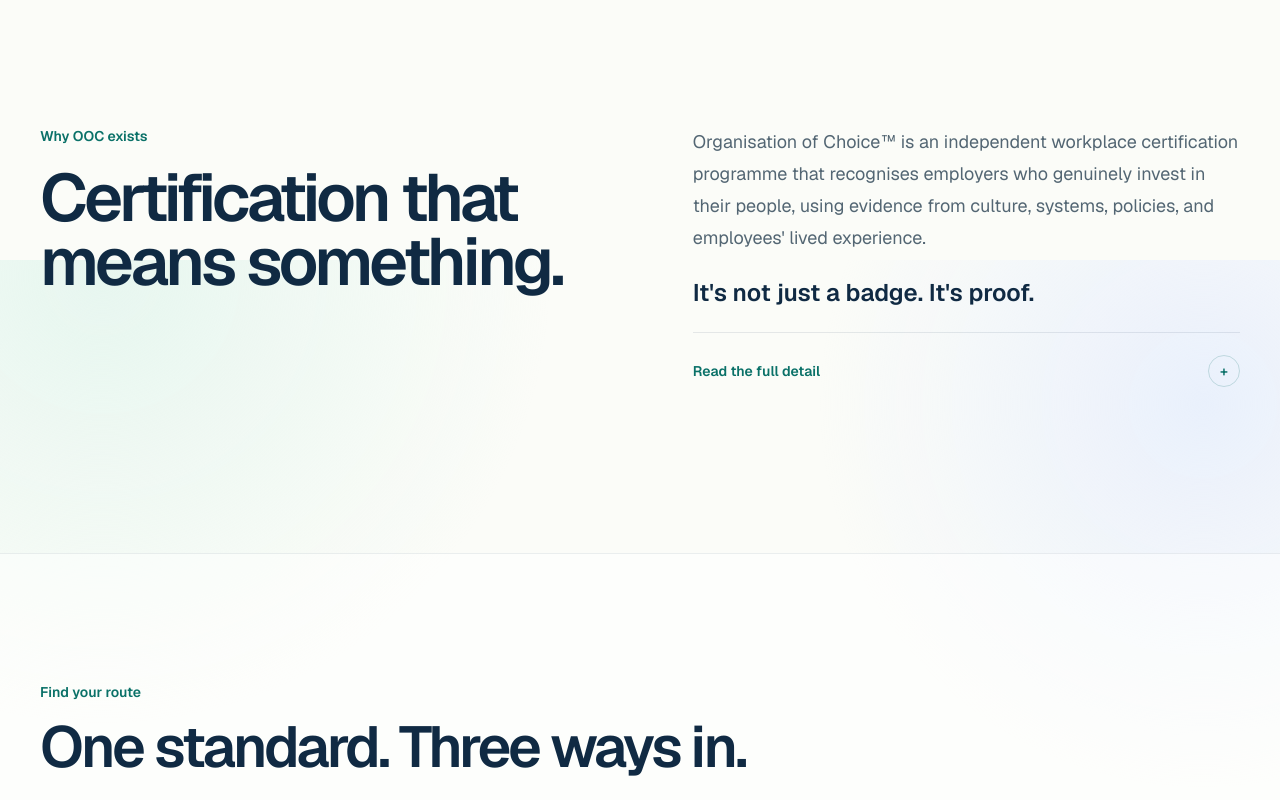
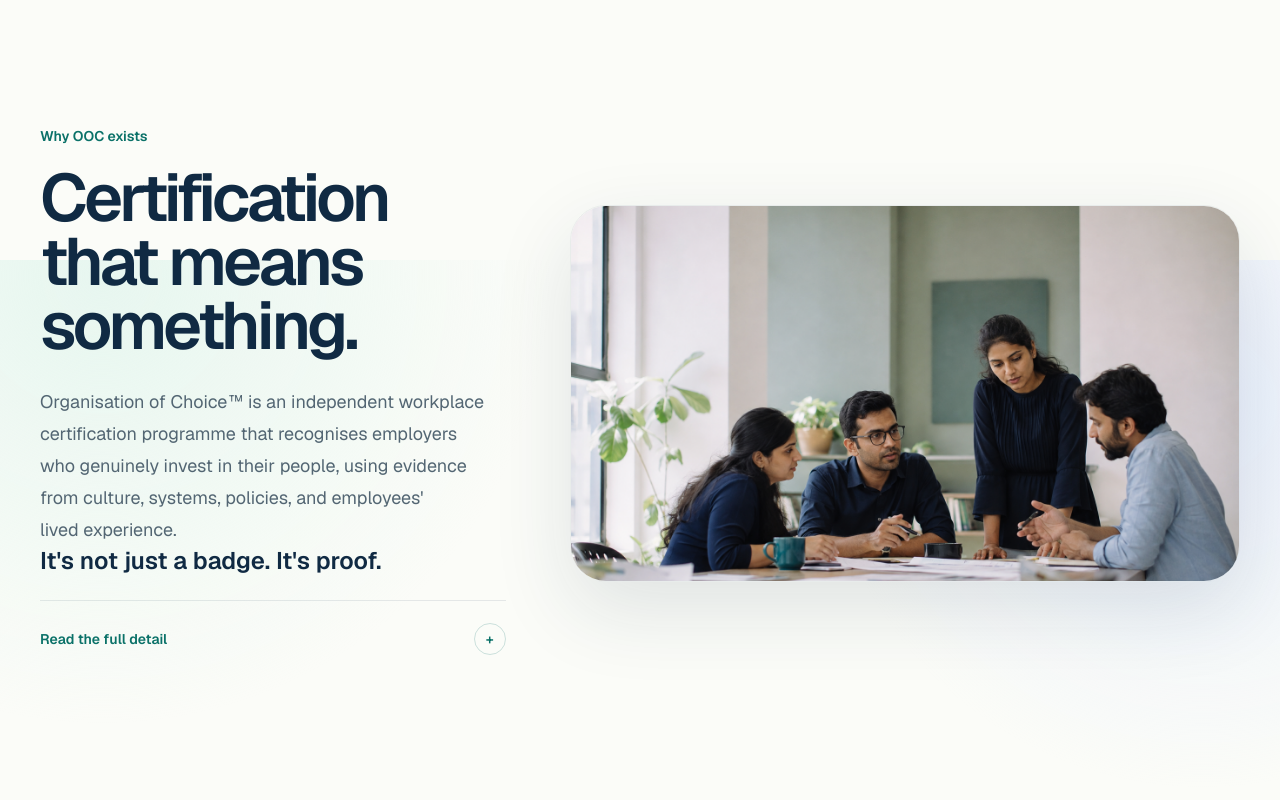
Before and after one commit to nesora-ops/ooc_website, a Next.js app: page / in a window 1280 px wide. Shown: the part 1340-2140 px from the top of the page. Built offline with nearby package versions, Linux system fonts and the light colour scheme; no server answers.

Commit message:
Integrate editorial imagery on homepage

```diff
--- a/src/app/page.tsx
+++ b/src/app/page.tsx
@@ -190,15 +190,13 @@ export default function Home() {
       </section>
 
       <section className="py-24 sm:py-32 lg:py-40">
-        <div className="page-shell grid gap-12 lg:grid-cols-[1.05fr_0.95fr] lg:items-start">
-          <div>
+        <div className="page-shell grid gap-10 lg:grid-cols-[0.82fr_1.18fr] lg:items-center lg:gap-16">
+          <div className="max-w-xl">
             <p className="text-sm font-semibold text-teal">Why OOC exists</p>
             <h2 className="mt-5 max-w-3xl text-[clamp(2.5rem,5.2vw,5.2rem)] font-semibold leading-[0.96] tracking-[-0.055em]">
               Certification that means something.
             </h2>
-          </div>
-          <div className="space-y-6 text-base leading-7 text-muted-foreground sm:text-lg sm:leading-8">
-            <p>
+            <p className="mt-7 text-base leading-7 text-muted-foreground sm:text-lg sm:leading-8">
               Organisation of Choice™ is an independent workplace certification programme that
               recognises employers who genuinely invest in their people, using evidence from
               culture, systems, policies, and employees&apos; lived experience.
@@ -206,7 +204,7 @@ export default function Home() {
             <p className="text-2xl font-semibold leading-tight text-navy-ink">
               It&apos;s not just a badge. It&apos;s proof.
             </p>
-            <ProgressiveDetails>
+            <ProgressiveDetails className="mt-6">
               <p>
                 Certification is earned through structured, multi-stakeholder assessment.
                 Employees, leadership, and independent assessors all contribute evidence, verified
@@ -214,6 +212,14 @@ export default function Home() {
               </p>
             </ProgressiveDetails>
           </div>
+          <ImageSlot
+            contentKey="editorial workplace collaboration"
+            alt="A workplace team discussing ideas together around a table"
+            src="/images/editorial/workplace-collaboration.png"
+            aspect="video"
+            sizes="(min-width: 1024px) 58vw, 100vw"
+            className="rounded-[2.25rem] shadow-[0_28px_80px_rgba(23,50,77,0.12)]"
+          />
         </div>
       </section>
 
```
